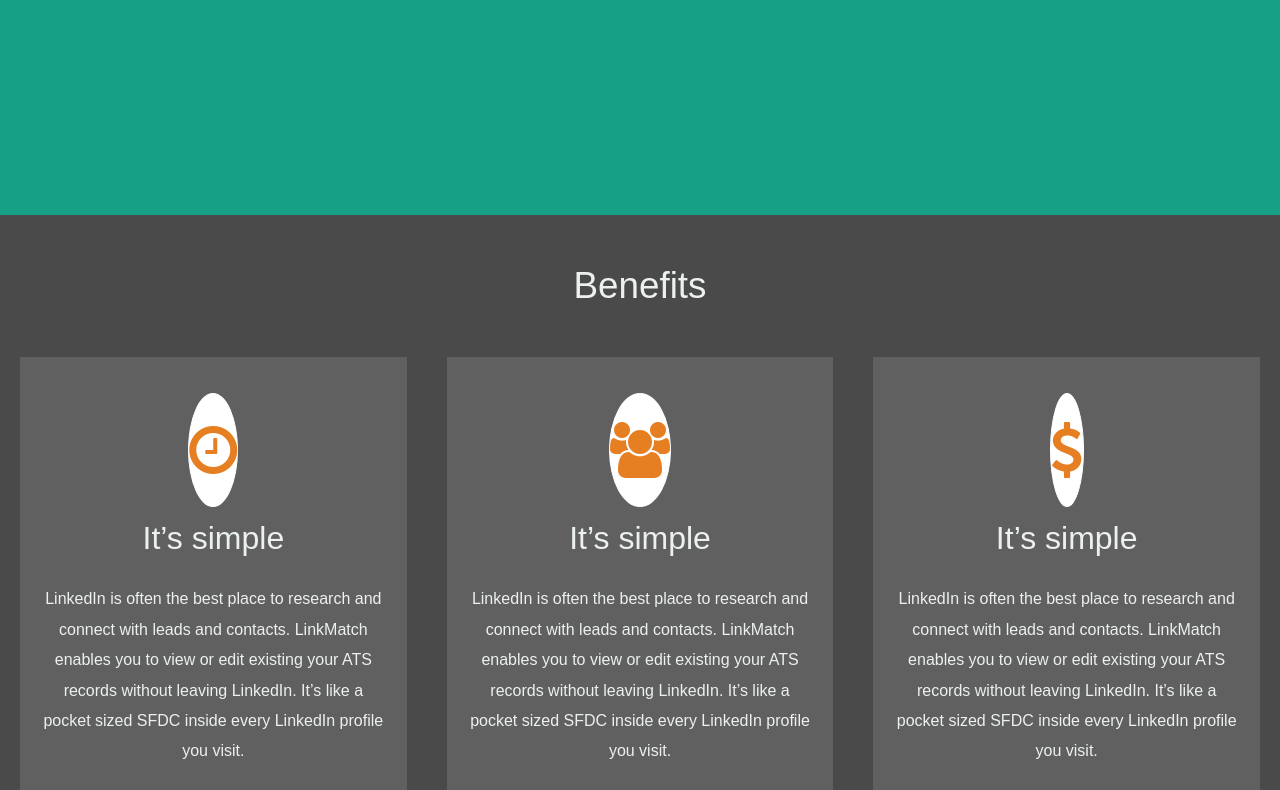
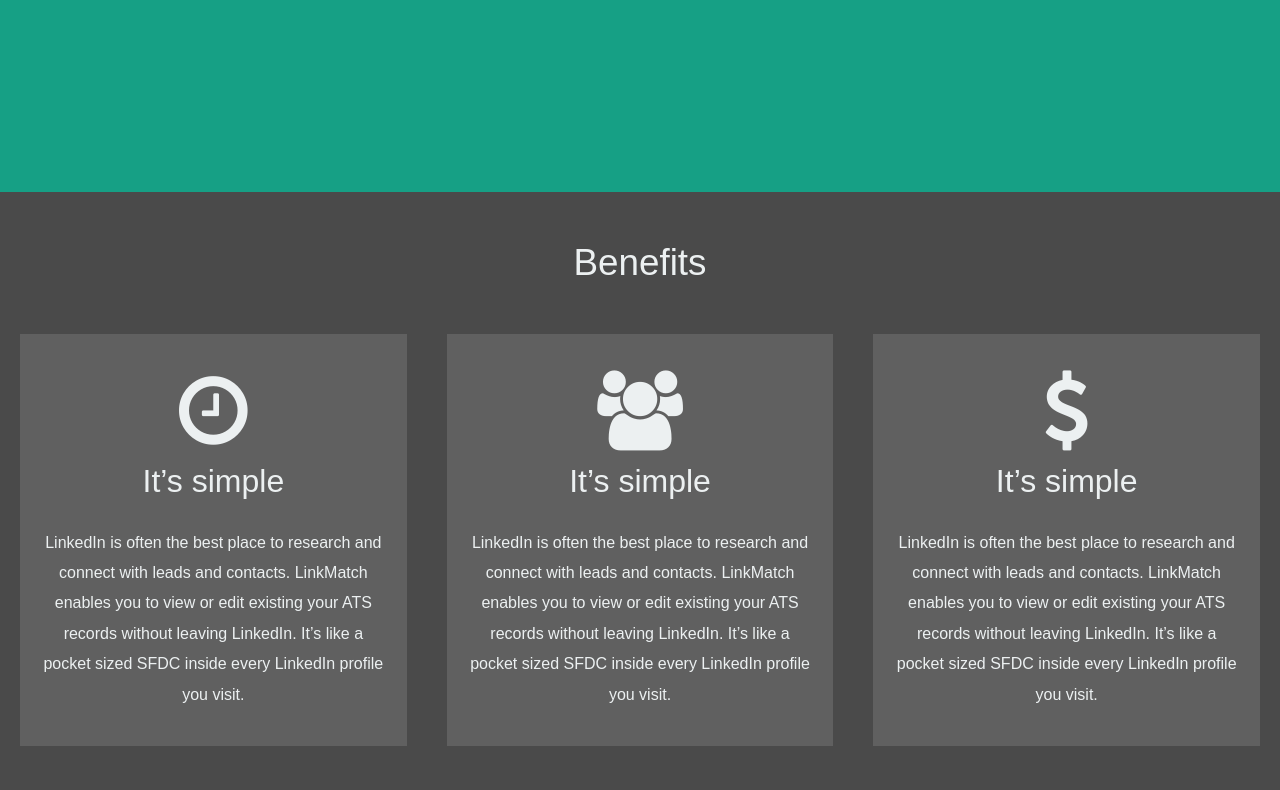
Before and after one commit to pumpushka/linkmatch, a website: page index.html in a window 1280 px wide. Shown: the part 1841-2631 px from the top of the page. Drawn offline with Linux system fonts and the light colour scheme.

Commit message:
change in main

```diff
--- a/css/benefits.css
+++ b/css/benefits.css
@@ -39,32 +39,7 @@
 	font-size: 1.1em;
 }
 
-.icon.rounded.big {
-	border-color: #ffffff;
-    font-size: 3.5em;
-    background-color: #ffffff;
-}
 
-.icon.rounded {
-    border-radius: 100%;
-    border: 1px solid #4dac71;
-    display: inline-block;
-    height: 2em;
-    line-height: 2em;
-    text-align: center;
-    /*width: 2em;*/
-   }
-
-.icon:before {
-    -moz-osx-font-smoothing: grayscale;
-    -webkit-font-smoothing: antialiased;
-    font-family: FontAwesome;
-    font-style: normal;
-    font-weight: normal;
-    text-transform: none !important;
-    color: #e67e22;
-
-}
 
 
 @media screen and (max-width: 1300px) {
--- a/css/header.css
+++ b/css/header.css
@@ -147,10 +147,10 @@
 	margin: 0px;
 }
 
-  /*.button {
+  .button {
 	font-size: 1.5em;
 	padding: 10px 30px;
-  }*/
+  }
 }
 @media screen and (max-width: 958px) {
 	.slider {
--- a/css/main.css
+++ b/css/main.css
@@ -19,6 +19,10 @@
   box-sizing: border-box;
 }
 
+img {
+  max-width: 100%;
+}
+
 
 
 ul {
@@ -30,15 +34,7 @@
   text-decoration: none;
 }
 
-.overlay {
-    z-index: 99;
-    display: none;
-    position: fixed;
-    width: 100%;
-    height: 100%;
-    top: 0;
-    bottom: 0;
-    left: 0;
-    right: 0;
-    background: rgba(74,74,74,.8);
+.top-container {
+  width: 100%;
+  min-width: 350px;
 }
--- a/index.html
+++ b/index.html
@@ -13,6 +13,7 @@
 	<link rel="stylesheet" type="text/css" href="./css/main-idea.css">
 	<link rel="stylesheet" type="text/css" href="./css/footer.css">
     <link rel="stylesheet" type="text/css" href="./css/responsive.css">
+
     <link href="https://maxcdn.bootstrapcdn.com/font-awesome/4.6.3/css/font-awesome.min.css" rel="stylesheet" integrity="sha384-T8Gy5hrqNKT+hzMclPo118YTQO6cYprQmhrYwIiQ/3axmI1hQomh7Ud2hPOy8SP1" crossorigin="anonymous">
 </head>
 <body>
@@ -103,7 +104,7 @@
 			<div class="benefit-items">
 				<div class="benefit-item">
 					<p>
-						<i class="icon big rounded fa-clock-o"></i>
+						<i class="fa fa-clock-o fa-5x" aria-hidden="true"></i>
 					</p>
 					<h1 class="benefit-item-h1">
 						It’s simple
@@ -114,7 +115,7 @@
 				</div>
 				<div class="benefit-item">
 					<p>
-						<i class="icon big rounded fa-users"></i>
+						<i class="fa fa-users fa-5x" aria-hidden="true"></i>
 					</p>
 					<h1 class="benefit-item-h1">
 						It’s simple
@@ -125,7 +126,7 @@
 				</div>
 				<div class="benefit-item">
 					<p>
-						<i class="icon big rounded fa-usd"></i>
+						<i class="fa fa-usd fa-5x" aria-hidden="true"></i>
 					</p>
 					<h1 class="benefit-item-h1">
 						It’s simple
@@ -148,23 +149,7 @@
 
 	</div>
 	<div class="overlay"></div>
-	<script>
-      /*
-       * Open the drawer when the menu ison is clicked.
-       */
-      var menu = document.querySelector('#menu');
-      var main = document.querySelector('main');
-      var navigation = document.querySelector('.nav');
 
-      menu.addEventListener('click', function(e) {
-        navigation.classList.toggle('open');
-        e.stopPropagation();
-      });
-
-      main.addEventListener('click', function() {
-        navigation.classList.remove('open');
-      });
-
-    </script>
 </body>
+ <script type="text/javascript" src="./js/script.js"></script>
 </html>
--- /dev/null
+++ b/js/script.js
@@ -0,0 +1,8 @@
+
+var menu = document.querySelector('#menu');
+var navigation = document.querySelector('.nav');
+
+menu.addEventListener('click', function(e) {
+  navigation.classList.toggle('open');
+  e.stopPropagation();
+});
```
